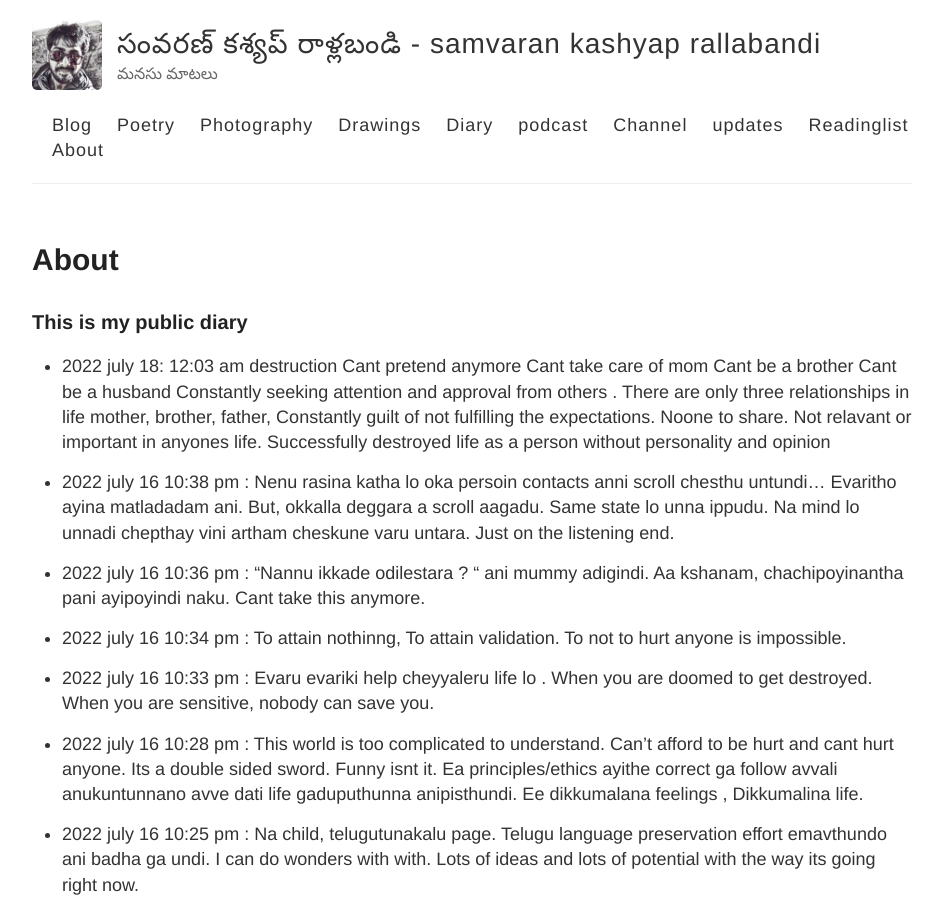
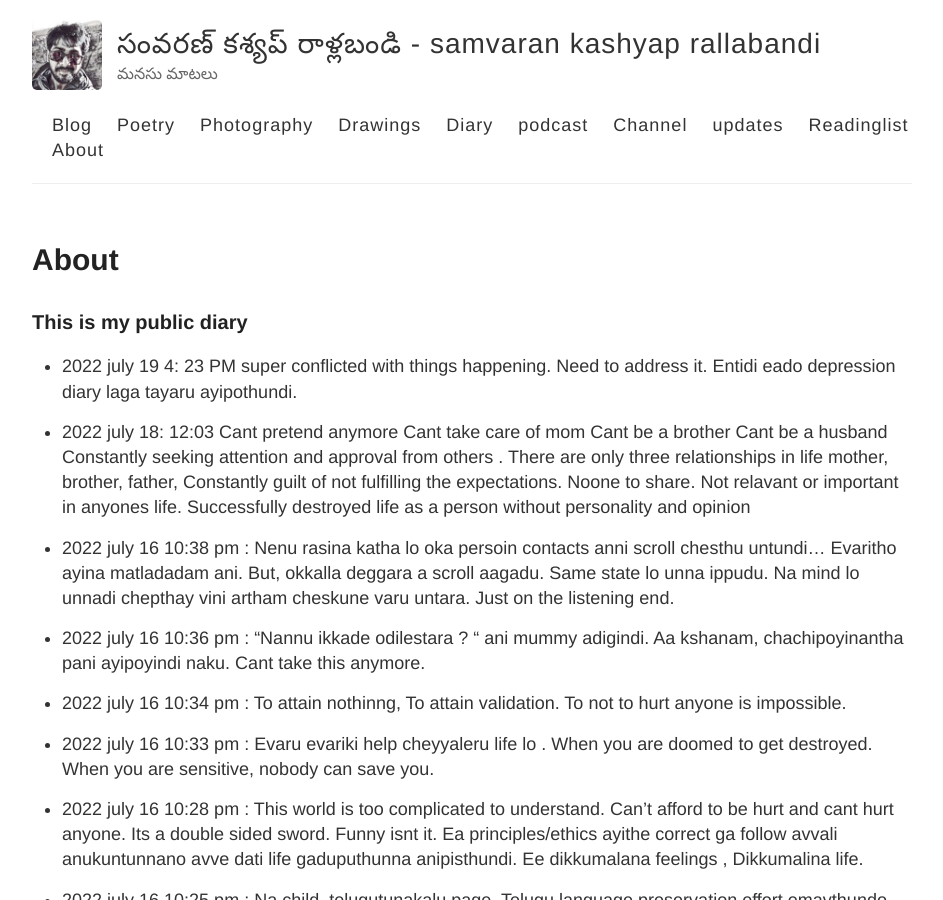
Before and after one commit to rsk/rsk.github.io, a Jekyll site: the page built from updates.md, in a window 1280 px wide and 900 px high. Shown: the whole window, without its empty margins (168-1111 px from the left). Built offline with Jekyll 4.4.1, drawn with Linux system fonts in a browser that asks for light colours; comment, search, counter and statistics services are not loaded.

Commit message:
Update updates.md

```diff
--- a/updates.md
+++ b/updates.md
@@ -6,8 +6,9 @@ permalink: /updates/
 
 
 ### This is my public diary
-
-- 2022 july 18: 12:03 am destruction
+- 2022 july 19 4: 23 PM super conflicted with things happening. Need to address it.
+Entidi eado depression diary laga tayaru ayipothundi.
+- 2022 july 18: 12:03
 Cant pretend anymore
 Cant take care of mom
 Cant be a brother
```
